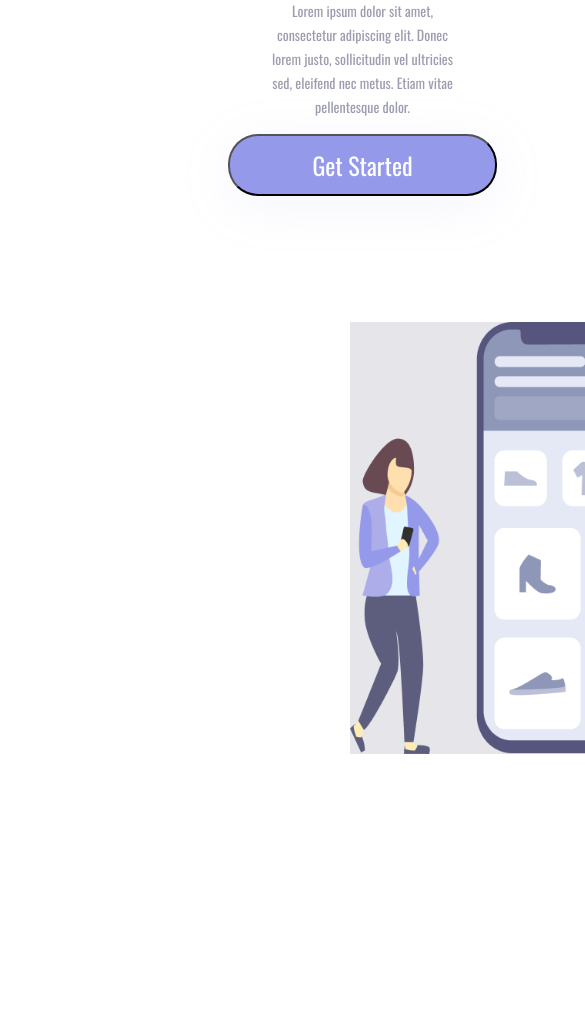
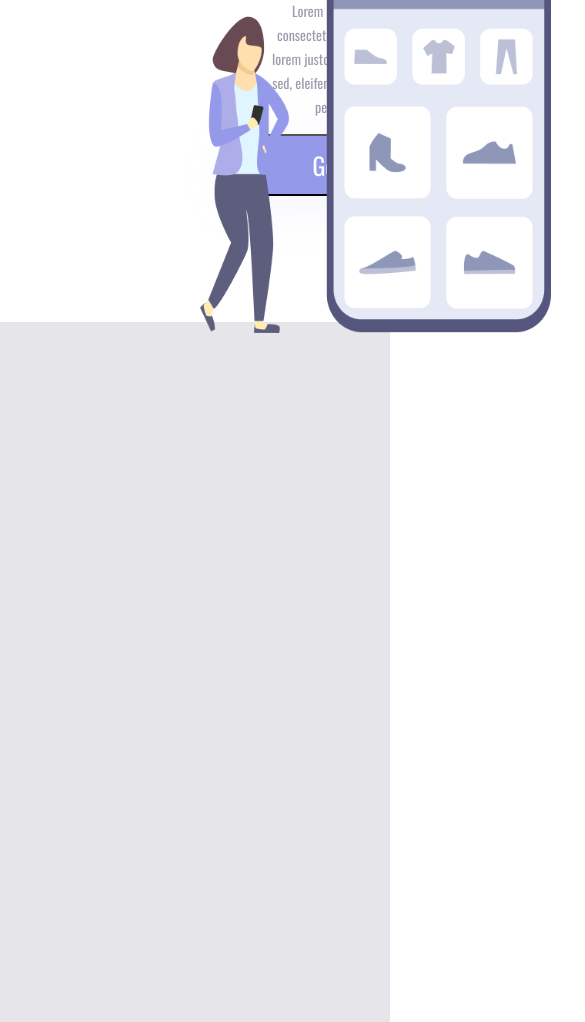
Before and after one commit to NicolasRanier/easy-shopping, a plain HTML site: page index.html in a window 390 px wide. Shown: the part 180-1202 px from the top of the page, 585 px wide, since content can reach past the window. Before the commit the page ends 934 px from the top, so only its background shows below. Drawn offline with nearby package versions, Linux system fonts and the light colour scheme.

Commit message:
dand continuidade na responsividade

```diff
--- a/style.css
+++ b/style.css
@@ -102,7 +102,7 @@ button:active {
     opacity: 0.5;
 }
 
-@media screen and  (max-width: 900px ){
+@media screen and (max-width: 900px) {
     .container-left {
         width: 100%;
         height: 50%;
@@ -151,24 +151,25 @@ button:active {
 
 
 @media screen and (max-width: 1299px) {
-.container-left{
+    .container-left {
         padding-left: 95px;
     }
 }
 
 @media screen and (max-width: 1299px) {
-.container-left{
+    .container-left {
         padding-left: 75px;
     }
 }
+
 @media screen and (max-width: 1177px) {
-.container-left{
+    .container-left {
         padding-left: 75px;
     }
 }
 
 @media screen and (max-width: 1202px) {
-.container-rigth a{
+    .container-rigth a {
         display: none;
 
     }
@@ -187,7 +188,8 @@ button:active {
 
 
 @media screen and (max-width: 994px) {
-   .container-left {display: flex;
+    .container-left {
+        display: flex;
         align-items: center;
         flex-direction: column;
         margin-left: 150px;
@@ -195,7 +197,9 @@ button:active {
 
     }
 
-     h1 {text-align: center}
+    h1 {
+        text-align: center
+    }
 
 
 
@@ -204,7 +208,61 @@ button:active {
     .container-rigth {
         display: flex;
         flex-direction: column;
-        margin-left: 350px;
+        align-items: center;
+
+        height: 700px;
+        width: 100%;
+
+
 
     }
+
+    img {
+        position: absolute;
+        top: 80px;
+        left: 200px;
     }
+
+
+}
+
+
+
+@media screen and (max-width: 900px) {
+    .container-left {
+        display: flex;
+        align-items: center;
+        flex-direction: column;
+        margin-left: 150px;
+        margin-bottom: 60px;
+
+    }
+
+    h1 {
+        text-align: center
+    }
+
+
+
+
+
+    .container-rigth {
+        display: flex;
+        flex-direction: column;
+        align-items: center;
+
+        height: 700px;
+        width: 100%;
+
+
+
+    }
+
+    img {
+        position: absolute;
+        top: 80px;
+        left: 200px;
+    }
+
+
+}
```
Lines whose indentation alone changed are shown as unchanged.
